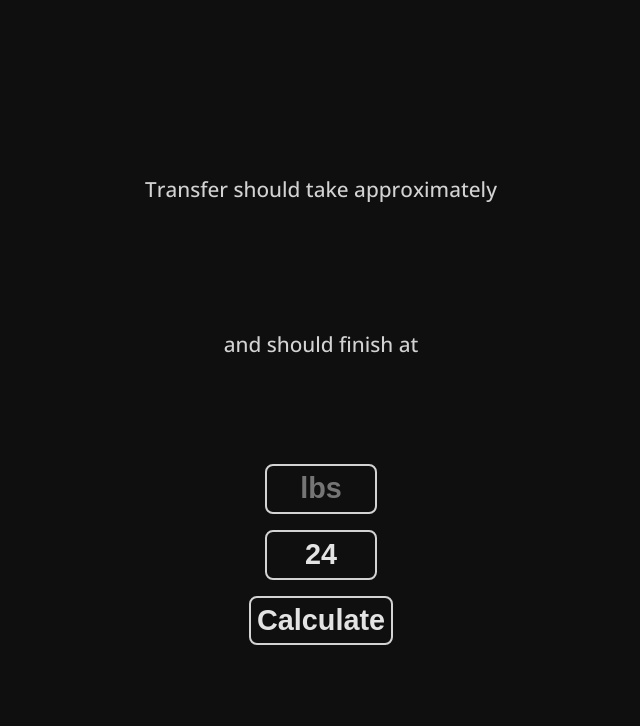
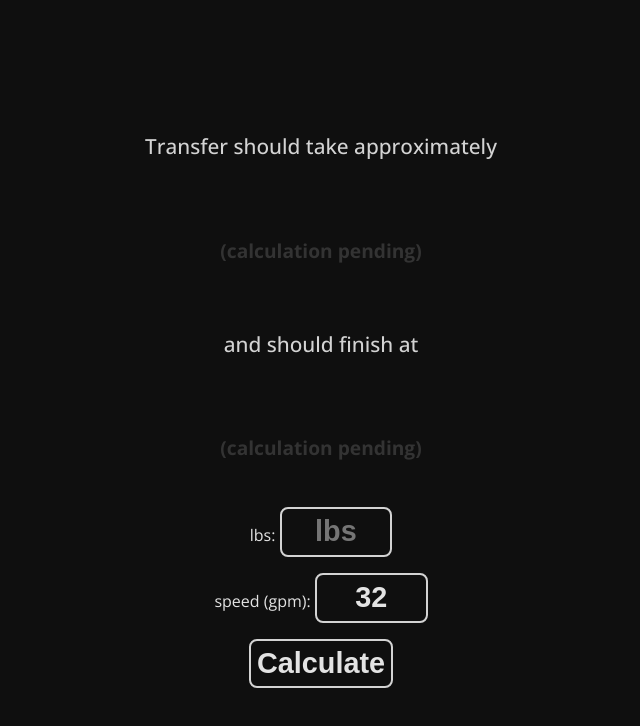
Before and after one commit to logno-dev/transfer-time, a plain HTML site: page index.html in a window 1280 px wide. Shown: the whole page, without its empty margins (319-959 px from the left). Drawn offline with nearby package versions, Linux system fonts and the light colour scheme.

Commit message:
Wed Feb 21 09:20:42 PST 2024

```diff
--- a/css/style.css
+++ b/css/style.css
@@ -1,10 +1,10 @@
-@import url('https://fonts.googleapis.com/css2?family=Open+Sans:ital,wght@0,300..800;1,300..800&display=swap');
+@import url("https://fonts.googleapis.com/css2?family=Open+Sans:ital,wght@0,300..800;1,300..800&display=swap");
 
 html,
 body {
 	background-color: #0f0f0f;
 	color: #e3e3e3;
-	font-family: 'Open Sans', sans-serif;
+	font-family: "Open Sans", sans-serif;
 	box-sizing: border-box;
 	margin: 0;
 	padding: 0;
@@ -56,7 +56,12 @@ input[type="number"] {
 	appearance: textfield;
 }
 
-input[type=number]::-webkit-inner-spin-button,
-input[type=number]::-webkit-outer-spin-button {
+input[type="number"]::-webkit-inner-spin-button,
+input[type="number"]::-webkit-outer-spin-button {
 	-webkit-appearance: none;
 }
+
+.temp {
+	font-size: 0.6em;
+	color: #333;
+}
--- a/index.html
+++ b/index.html
@@ -1,27 +1,30 @@
-<!DOCTYPE html>
+<!doctype html>
 <html lang="en">
 
 <head>
   <title>Transfer Time Calculator</title>
-  <meta charset="UTF-8">
-  <meta name="viewport" content="width=device-width, initial-scale=1">
-  <link href="css/style.css" rel="stylesheet">
+  <meta charset="UTF-8" />
+  <meta name="viewport" content="width=device-width, initial-scale=1" />
+  <link href="css/style.css" rel="stylesheet" />
   <script src="js/script.js" defer></script>
 </head>
 
 <body>
   <div class="flex container">
     <p>Transfer should take approximately</p>
-    <h2 id="estimate"></h2>
+    <h2 id="estimate"><span class="temp">(calculation pending)</span></h2>
     <p>and should finish at</p>
-    <h2 id="time"></h2>
+    <h2 id="time"><span class="temp">(calculation pending)</span></h2>
     <form id="form" class="flex">
-      <input id="pounds" name="pounds" type="number" placeholder="lbs" />
-      <input id="speed" name="speed" type="number" value="24" />
+      <label>lbs:
+        <input id="pounds" name="pounds" type="number" placeholder="lbs" />
+      </label>
+      <label>speed (gpm):
+        <input id="speed" name="speed" type="number" value="32" />
+      </label>
       <button type="submit">Calculate</button>
     </form>
   </div>
-
 </body>
 
 </html>
```
